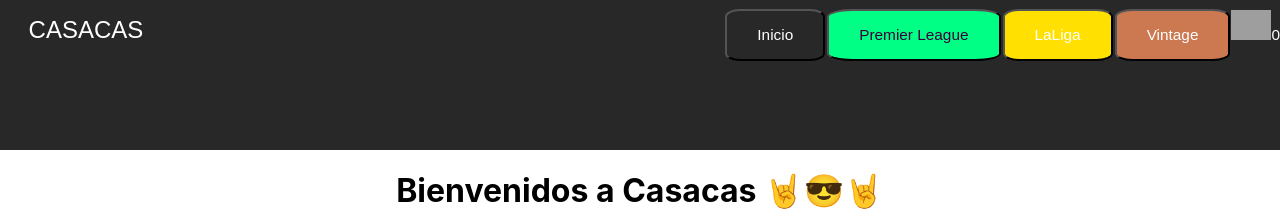
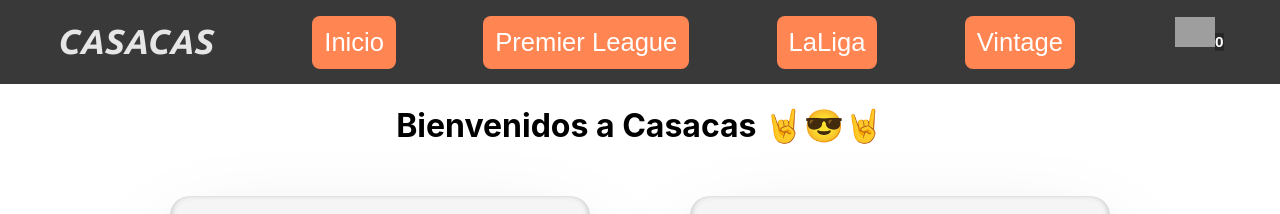
Before and after one commit to BranVallejo/Casacas_vallejo, a React (Create React App) app: page / in a window 1280 px wide. Shown: the top 214 px of the page. Built offline with nearby package versions, Linux system fonts and the light colour scheme; grey boxes are pictures that could not be loaded.

Commit message:
Nav Bar y Cards terminados

```diff
--- a/src/components/Button/Button.js
+++ b/src/components/Button/Button.js
@@ -1,6 +1,7 @@
-const Button = ({label, backgroundColor, colorText, handleClick}) => {
+
+const Button = ({label, handleClick}) => {
     return (
-        <button style={{backgroundColor, color : colorText}} onClick={handleClick}>{label}</button>
+        <button onClick={handleClick}>{label}</button>
     )
 }
 
--- a/src/components/CardWidget/CardWidget.js
+++ b/src/components/CardWidget/CardWidget.js
@@ -4,7 +4,7 @@ const CardWidget = () => {
     return (
         <>
             <img className="carrito" src='http://cdn.onlinewebfonts.com/svg/img_297674.png'></img>
-            <p className="productos">0</p>
+            <h4 className="productos">0</h4>
         </>
 
     )
--- a/src/components/Item.css
+++ b/src/components/Item.css
@@ -13,6 +13,11 @@
     margin-top: 30px;
     margin-bottom: 30px;
     font-size: 1.5rem;
+    transition: ease-in 0.2s;
+}
+
+.Card:hover{
+    box-shadow:rgba(50, 50, 93, 0.25) 0px 50px 100px -20px, rgba(0, 0, 0, 0.3) 0px 30px 60px -30px, rgba(10, 37, 64, 0.71) 0px -2px 15px 0px inset;
 }
 
 .fotoProducto{
@@ -21,7 +26,6 @@
 }
 
 .product-price{
-    /* font-size: 1.5rem;     */
     bottom: 100px;
     border: 1px solid black;
     width: 250px;
--- a/src/components/Navbar/Navbar.css
+++ b/src/components/Navbar/Navbar.css
@@ -1,40 +1,34 @@
-nav{
-    width: 100%;
-    height: 150px;
-    background-color: #282828;
+@import url('https://fonts.googleapis.com/css2?family=Ubuntu:ital,wght@1,700&display=swap');
+
+
+.Botonera{
+    background-color: #39393a;
+    display: flex;
+    flex-direction: row;
+    flex-wrap: wrap;
+    justify-content: space-around;
+    align-items: center;
+    align-content: center;
 }
 
-.titulo{
-    position: absolute;
-    padding: 3px;
-    float: left;
-    margin-left: 2%;
-    margin-top: 1%;
-    font-family: Arial, Helvetica, sans-serif;
-    color: #ffffff;
-    font-size: 3vh;
+.boton{
+    margin: 1%;
 }
 
-ul{
-    width: auto;
-    float: right;
-    margin-top: 8px;
+.Botonera p{
+    font-family: 'Ubuntu', sans-serif;
+    font-size: 2.7vw;
+    color: #E6E6E6;
 }
 
 button{
-    display: inline-block;
-    padding: 15px 30px;
-    text-align: center;
-    color: #ffffff;
-    background-color: #282828;
+    width: auto;
+    padding: 12px;
+    font-size: 2vw;
+    background: #ff8552;
+    border-radius: 8px;
     text-decoration: none;
-    font-family: Arial, Helvetica, sans-serif;
-    font-size: 1.2vw;
-    border-radius: 15%;
-    margin: 1px;
+    color: #FFFFFF;
+    border-style: none;
+    cursor: pointer;
 }
-
-a:hover{
-    color: #FFBC42;
-    transition: 0.5s;
-}
--- a/src/components/Navbar/Navbar.js
+++ b/src/components/Navbar/Navbar.js
@@ -8,17 +8,17 @@ import "../CardWidget/CardWidget.css"
 const Navbar = () =>{
     return (
       <nav>
-          <p className="titulo">CASACAS</p>
-          <ul>
-              <Button label="Inicio" backgroundColor="#282828" colorText="White"/>
-              <Button label="Premier League" backgroundColor="#00ff85" colorText="#38003c"/>
-              <Button label="LaLiga" backgroundColor="#ffe000" colorText="White"/>
-              <Button label="Vintage" backgroundColor="#CC7952" colorText="#ESBD77"/>
-              <CardWidget />
+          <div className="Botonera">
+              <p className="titulo" className="boton">CASACAS</p>
+              <Button className="boton" label="Inicio" />
+              <Button className="boton" label="Premier League" />
+              <Button className="boton" label="LaLiga" />
+              <Button className="boton" label="Vintage" />
+              <div className="boton"><CardWidget /></div>
 
 
 
-          </ul>
+          </div>
       </nav>
     )
   }
--- a/src/components/mock/products.js
+++ b/src/components/mock/products.js
@@ -1,7 +1,11 @@
 export const products = [
     {id: 1, name: "West ham Local" , price: "60" , category: "Premier", img: "https://cdn.shopify.com/s/files/1/0016/1061/2806/products/ac-milan-2021-22-puma-third-kit-6_9038cbe9-ad36-4534-81c6-b2d6c05782c2_1024x1024@2x.png?v=1641423618", stock:20 , description:"Descripcion de camiseta West Ham" },
     {id: 2, name: "Barcelona visitante", price: "90", category: "LaLiga", img:"https://cdn.shopify.com/s/files/1/0016/1061/2806/products/segunda-camiseta-nike-fc-barcelona-2021-22-9_eb3d2930-58e7-4364-9384-5fb97daae505_1024x1024@2x.jpg?v=1634149483" , stock:14 , description:"Descripcion de camiseta Barcelona" },
-    {id: 3, name: "Argentina mundial 2006", price: "80", category: "Vintage", img:"https://cdn.shopify.com/s/files/1/0016/1061/2806/products/argentina-titular-2006-155376_1024x1024@2x.jpg?v=1631653464" , stock:10 , description:"Descripcion de camiseta Argentina" }
+    {id: 3, name: "Argentina mundial 2006", price: "80", category: "Vintage", img:"https://cdn.shopify.com/s/files/1/0016/1061/2806/products/argentina-titular-2006-155376_1024x1024@2x.jpg?v=1631653464" , stock:10 , description:"Descripcion de camiseta Argentina" },
+    {id: 4, name: "Liverpool Titular" , price: "90" , category: "Premier", img: "https://cdn.shopify.com/s/files/1/0016/1061/2806/products/liverpool-2021-22-nike-home-kit-1_540x.jpg?v=1631041766", stock:13 , description:"Descripcion de camiseta Liverpool" },
+    {id: 5, name: "Atletico Madrid Titular", price: "90", category: "LaLiga", img:"https://cdn.shopify.com/s/files/1/0016/1061/2806/products/camiseta-atletico-madrid-2020-21-iii_1024x1024@2x.jpg?v=1614061368" , stock:14 , description:"Descripcion de camiseta Atletico Madrid" },
+    {id: 6, name: "Argentina mundial 1986 Suplente", price: "70", category: "Vintage", img:"https://cdn.shopify.com/s/files/1/0016/1061/2806/products/baa6fc82_3c00cf5f-ac3d-4447-80f1-385778ae5987_1024x1024@2x.jpg?v=1626220690" , stock:10 , description:"Descripcion de camiseta Argentina 86' suplente" }
+
 ]
 
 
```
